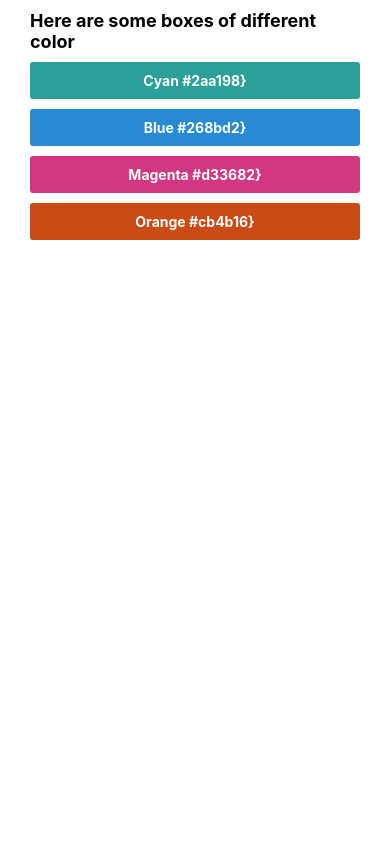
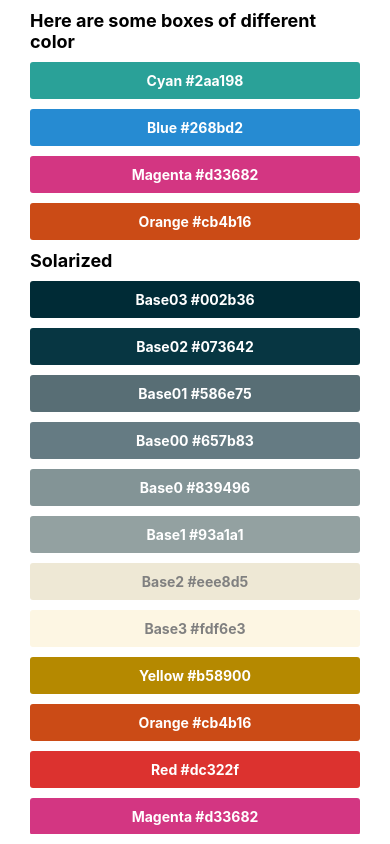
Before and after one commit to hkundnani/react-native-intro, a React Native app: screen / in a window 390 px wide. Built offline with nearby package versions, Linux system fonts and the light colour scheme.

Commit message:
Add list execrise

```diff
--- a/App.js
+++ b/App.js
@@ -1,5 +1,5 @@
 import React from "react";
-import { View, Text, StatusBar, StyleSheet } from "react-native";
+import { View, Text, StatusBar, StyleSheet, FlatList } from "react-native";
 import ColorBox from "./components/ColorBox";
 
 const styles = StyleSheet.create({
@@ -7,6 +7,7 @@
     marginTop: StatusBar.currentHeight,
     paddingHorizontal: 30,
     paddingVertical: 10,
+    flex: 1,
   },
   heading: {
     fontSize: 18,
@@ -14,6 +15,25 @@
     marginBottom: 10,
   },
 });
+
+const COLORS = [
+  { colorName: "Base03", hexCode: "#002b36" },
+  { colorName: "Base02", hexCode: "#073642" },
+  { colorName: "Base01", hexCode: "#586e75" },
+  { colorName: "Base00", hexCode: "#657b83" },
+  { colorName: "Base0", hexCode: "#839496" },
+  { colorName: "Base1", hexCode: "#93a1a1" },
+  { colorName: "Base2", hexCode: "#eee8d5" },
+  { colorName: "Base3", hexCode: "#fdf6e3" },
+  { colorName: "Yellow", hexCode: "#b58900" },
+  { colorName: "Orange", hexCode: "#cb4b16" },
+  { colorName: "Red", hexCode: "#dc322f" },
+  { colorName: "Magenta", hexCode: "#d33682" },
+  { colorName: "Violet", hexCode: "#6c71c4" },
+  { colorName: "Blue", hexCode: "#268bd2" },
+  { colorName: "Cyan", hexCode: "#2aa198" },
+  { colorName: "Green", hexCode: "#859900" },
+];
 
 const App = () => {
   return (
@@ -23,6 +43,15 @@
       <ColorBox colorName="Blue" hexCode="#268bd2" />
       <ColorBox colorName="Magenta" hexCode="#d33682" />
       <ColorBox colorName="Orange" hexCode="#cb4b16" />
+      <Text style={styles.heading}>Solarized</Text>
+
+      <FlatList
+        data={COLORS}
+        keyExtractor={(item) => item.hexCode}
+        renderItem={({ item }) => (
+          <ColorBox colorName={item.colorName} hexCode={item.hexCode} />
+        )}
+      />
     </View>
   );
 };
--- a/components/ColorBox.js
+++ b/components/ColorBox.js
@@ -20,10 +20,17 @@
     backgroundColor: hexCode,
   };
 
+  const textColor = {
+    color:
+      parseInt(hexCode.replace("#", ""), 16) > 0xffffff / 1.1
+        ? "gray"
+        : "white",
+  };
+
   return (
     <View style={[styles.box, boxColor]}>
-      <Text style={styles.text}>
-        {colorName} {hexCode}}
+      <Text style={[styles.text, textColor]}>
+        {colorName} {hexCode}
       </Text>
     </View>
   );
```
